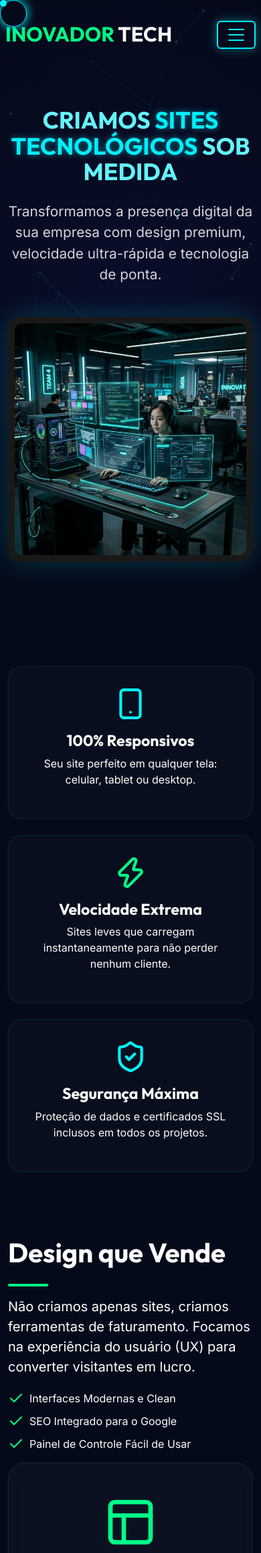
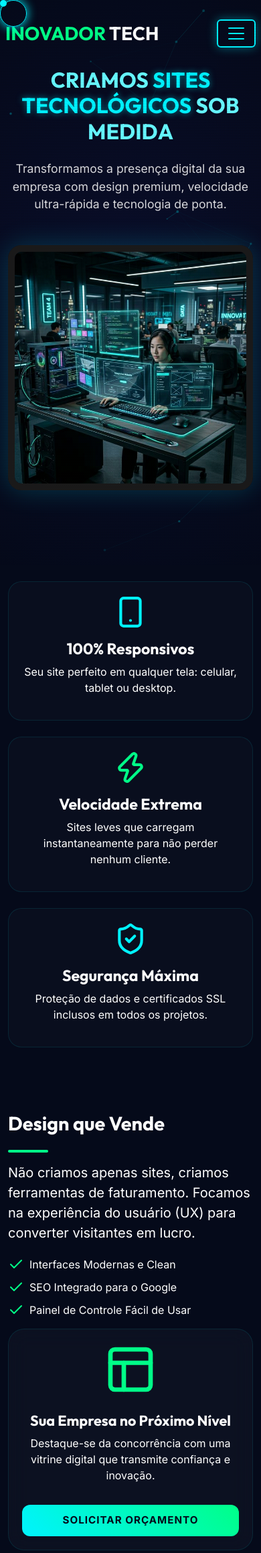
Before and after one commit to ninho10/inovador-tech, a Flask app: page /sites in a window 390 px wide. Shown: the top 2319 px of the page at 67% size. Run offline with Flask 3, Linux system fonts and the light colour scheme; some libraries are stand-ins or nearby versions.

Commit message:
fix(ui): initial comprehensive mobile responsive polish for all pages

```diff
--- a/static/css/style.css
+++ b/static/css/style.css
@@ -209,6 +209,12 @@ h1, h2, h3, h4, .navbar-brand {
     max-width: 600px;
 }
 
+@media (max-width: 576px) {
+    .hero-subtitle {
+        font-size: 1.1rem;
+    }
+}
+
 .btn-neon {
     background: linear-gradient(45deg, var(--neon-cyan), var(--neon-green));
     border: none;
@@ -413,17 +419,45 @@ h1, h2, h3, h4, .navbar-brand {
         font-size: 2.8rem;
     }
     .navbar-brand {
-        font-size: 1.9rem; /* Aumentado para preencher melhor / Increased to fill better */
+        font-size: 1.75rem; /* Levemente reduzido para caber no desktop-mobile / Slightly reduced for desktop-mobile */
         letter-spacing: 0px;
     }
 }
 
 @media (max-width: 576px) {
     .hero-title {
-        font-size: 2.2rem;
+        font-size: 2rem; /* Reduzido para não "espremer" as palavras / Reduced for better flow */
+        line-height: 1.2;
     }
     .btn-neon {
         width: 100%;
+        padding: 12px 25px;
+        font-size: 0.95rem;
+    }
+    .benefit-card, .service-card, .agent-card, .feature-box {
+        padding: 20px !important; /* Mais espaço para conteúdo no mobile / More space for mobile content */
+    }
+    .section-title {
+        font-size: 1.8rem;
+    }
+    .ai-hero, .sites-hero {
+        padding-top: 100px !important;
+        padding-bottom: 40px !important;
+    }
+}
+
+@media (max-width: 360px) {
+    .navbar-brand {
+        font-size: 1.3rem !important; /* Ajuste para iPhone SE / Adjustment for tiny screens */
+        letter-spacing: -0.5px;
+    }
+    .hero-title {
+        font-size: 1.6rem !important;
+        word-break: break-word;
+    }
+    .container {
+        padding-left: 8px !important;
+        padding-right: 8px !important;
     }
 }
 
```
